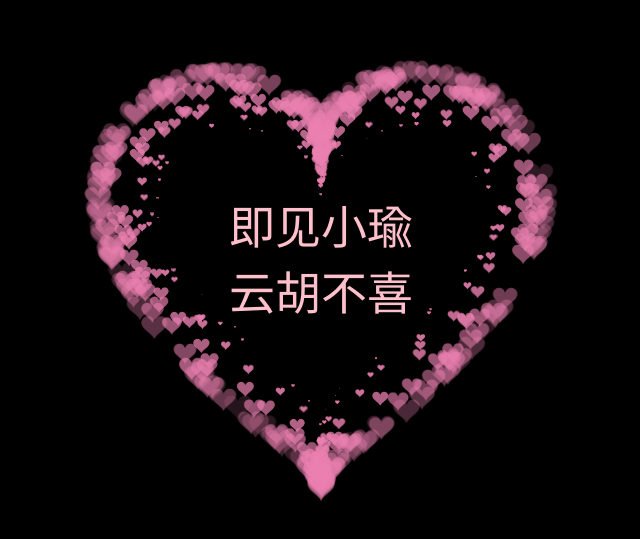
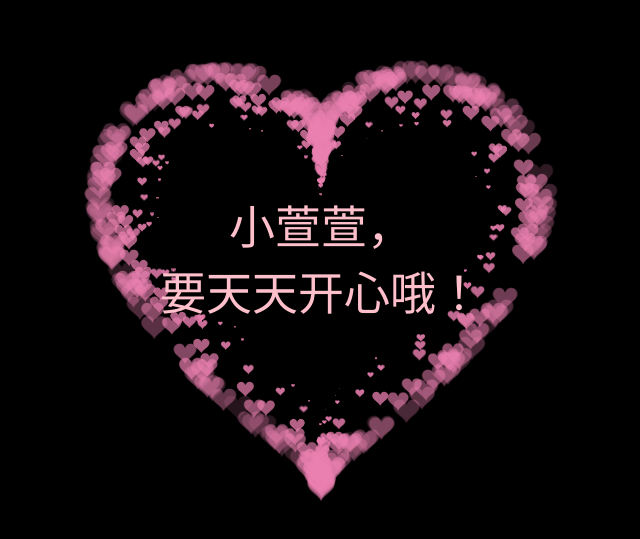
Before and after one commit to william223-2/hanhan, a plain HTML site: page xiaoxuan.html in a window 1280 px wide. Shown: the part 123-662 px from the top of the page, without its empty margins (319-959 px from the left). Drawn offline with Linux system fonts and the light colour scheme.

Commit message:
Update and rename 小瑜瑜.html to xiaoxuan.html

```diff
--- a/小瑜瑜.html
+++ b/xiaoxuan.html
@@ -40,7 +40,7 @@
   <body>
     <canvas id="pinkboard"></canvas>
 
-     <div id="name" style="color: pink;">即见小瑜<br>云胡不喜</div>
+     <div id="name" style="color: pink;">小萱萱，<br>要天天开心哦！</div>
     <style>
          div {
           text-align: center;
```
